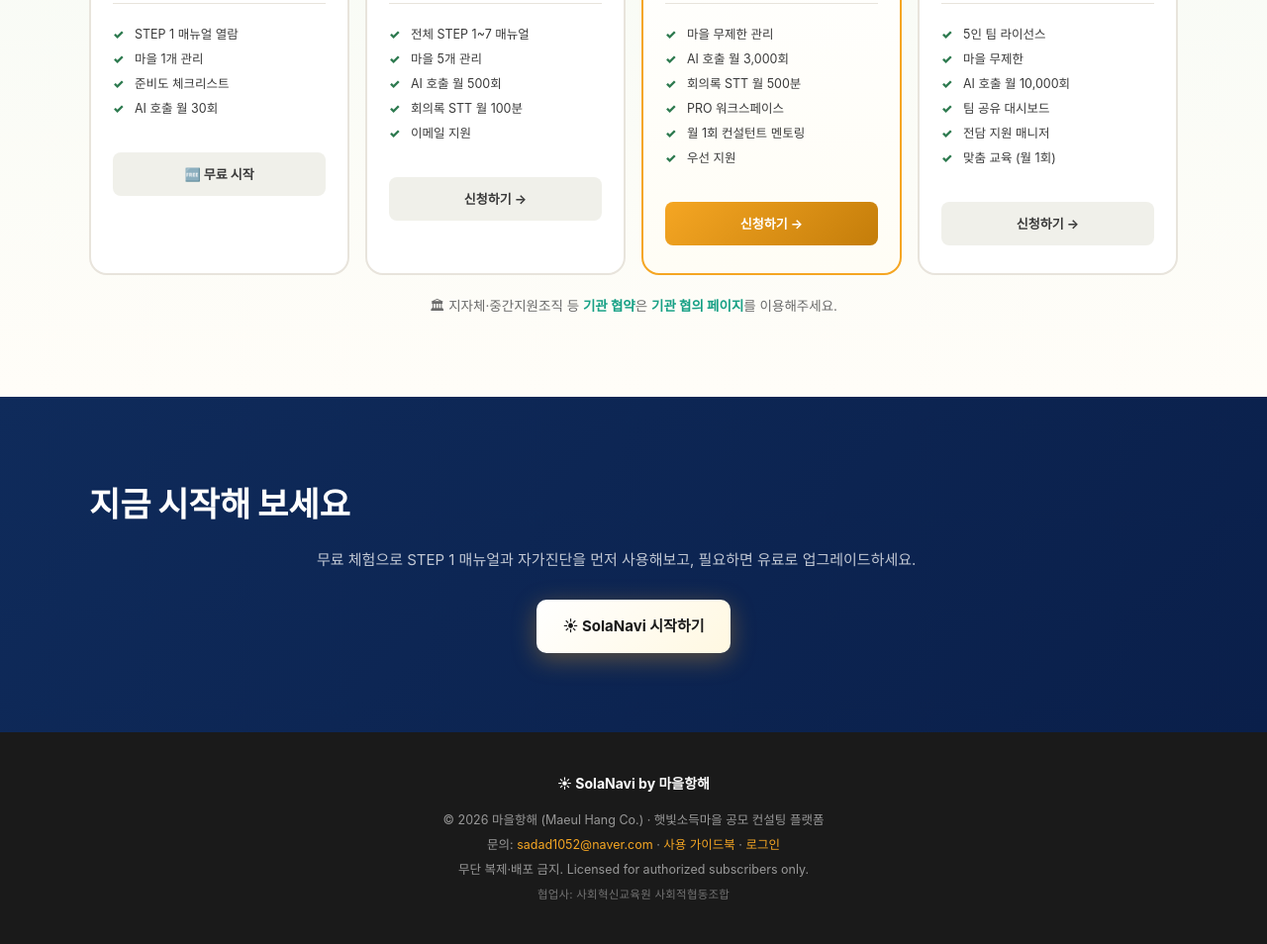
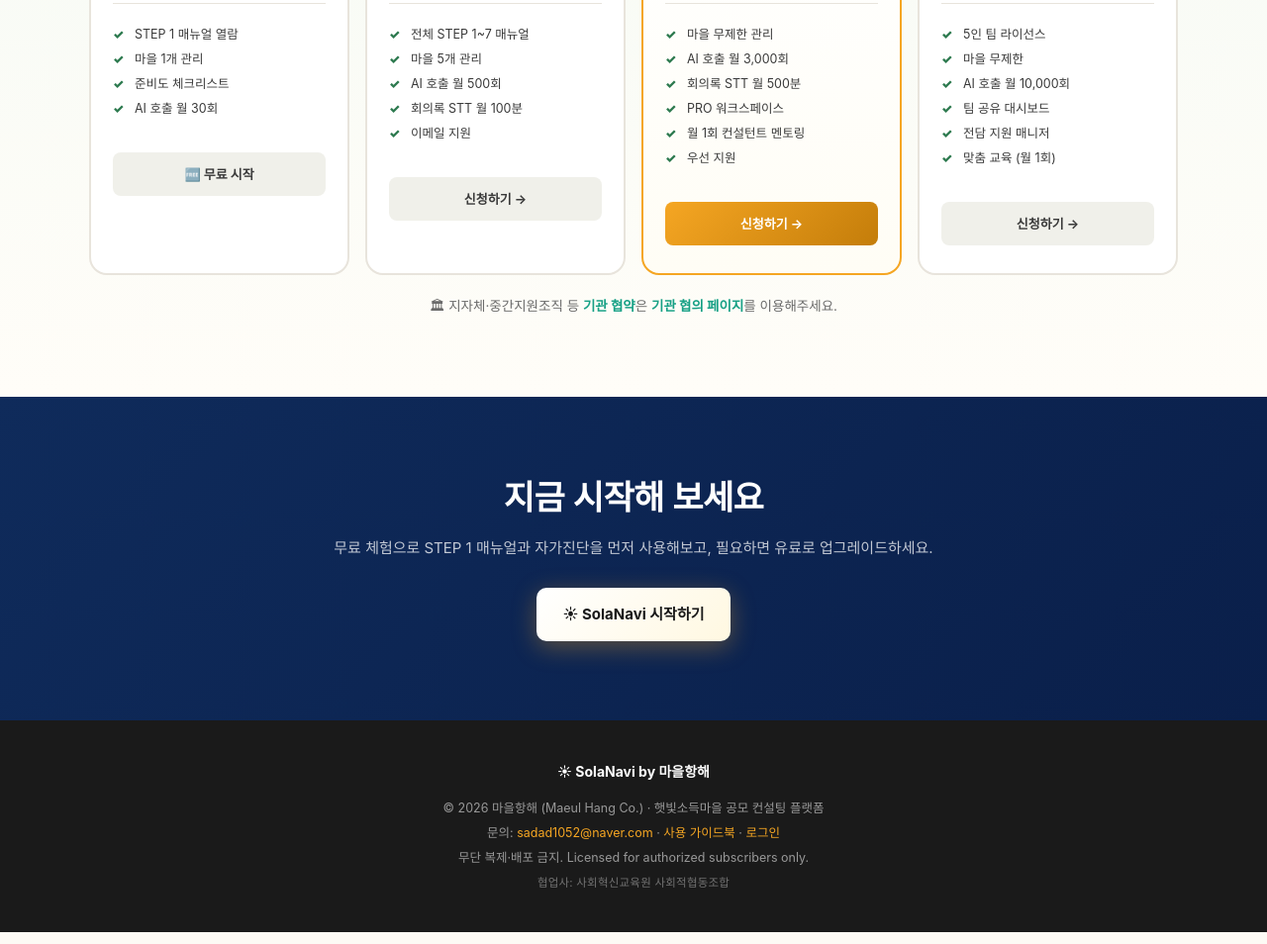
Before and after one commit to w1nter1052/solanavi, a plain HTML site: page SolaNavi_소개서.html in a window 1280 px wide. Shown: the part 3348-4302 px from the top of the page at 99% size. Drawn offline with Linux system fonts and the light colour scheme; a web font is replaced by a local one.

Commit message:
Add files via upload

```diff
--- a/SolaNavi_소개서.html
+++ b/SolaNavi_소개서.html
@@ -116,7 +116,9 @@
 
   /* ── CTA ── */
   .cta-final{background:linear-gradient(135deg,var(--nvy),#0A1F4A);color:#fff;text-align:center}
-  .cta-final h2{font-size:clamp(24px,3vw,34px);font-weight:900;margin-bottom:14px;color:#fff}
+  .cta-final .container{text-align:center}
+  .cta-final .container > *{text-align:center !important}
+  .cta-final h2{font-size:clamp(24px,3vw,34px);font-weight:900;margin-bottom:14px;color:#fff;text-align:center}
   .cta-final p{font-size:15px;color:rgba(255,255,255,.75);margin-bottom:28px;max-width:640px;margin-left:auto;margin-right:auto;word-break:keep-all;line-height:1.7}
   .cta-final .btn-primary{background:linear-gradient(135deg,#fff,#FFF8E1);color:var(--drk)}
 
@@ -394,8 +396,8 @@
 <!-- ══ FINAL CTA ══ -->
 <section class="cta-final">
   <div class="container">
-    <h2>지금 시작해 보세요</h2>
-    <p>무료 체험으로 STEP 1 매뉴얼과 자가진단을 먼저 사용해보고, 필요하면 유료로 업그레이드하세요.</p>
+    <h2 class="sec-title">지금 시작해 보세요</h2>
+    <p class="sec-sub">무료 체험으로 STEP 1 매뉴얼과 자가진단을 먼저 사용해보고, 필요하면 유료로 업그레이드하세요.</p>
     <a href="SolaNavi.html" class="btn btn-primary">☀ SolaNavi 시작하기</a>
   </div>
 </section>
```
